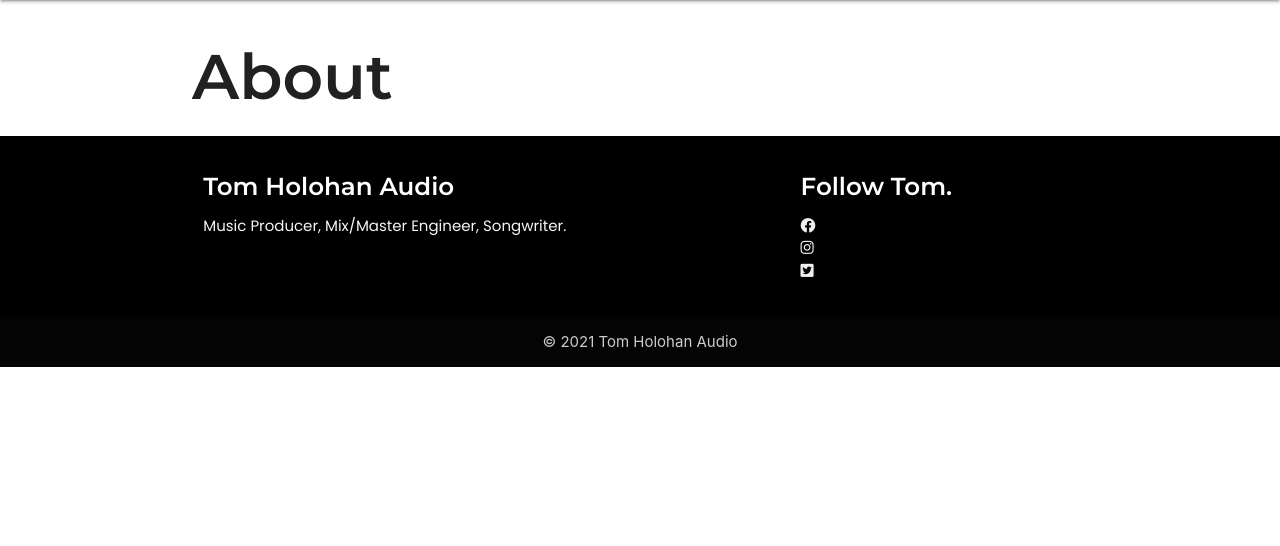
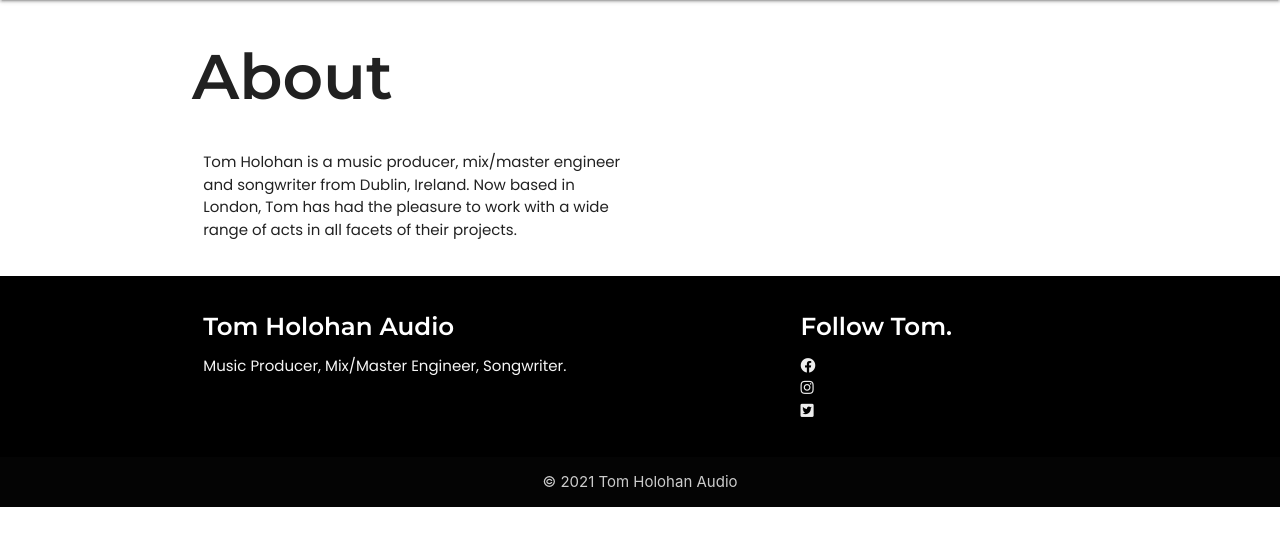
Before and after one commit to hollownotempty/Portfolio_4, a Django app: page /about/ in a window 1280 px wide. Shown: the part 64-610 px from the top of the page. Run offline with Django 3.2, Linux system fonts and the light colour scheme.

Commit message:
Change selection options for time on form, start content on about page

```diff
--- a/bookings/forms.py
+++ b/bookings/forms.py
@@ -1,7 +1,7 @@
 from django import forms
 from .models import Appointment
 import datetime as dt
-HOUR_CHOICES = [(dt.time(hour=x), '{:02d}:00'.format(x)) for x in range(0, 24)]
+HOUR_CHOICES = [(dt.time(hour=x), '{:02d}:00'.format(x)) for x in range(10, 19)]
 
 
 class BookingForm(forms.ModelForm):
--- a/templates/about.html
+++ b/templates/about.html
@@ -3,5 +3,13 @@
 {% block content %}
 <div id="about-container" class="container">
     <h1>About</h1>
+    <div class="row">
+        <div class="col s6">
+            <p>
+                Tom Holohan is a music producer, mix/master engineer and songwriter from Dublin, Ireland. Now based in
+                London, Tom has had the pleasure to work with a wide range of acts in all facets of their projects.
+            </p>
+        </div>
+    </div>
 </div>
 {% endblock %}
```
